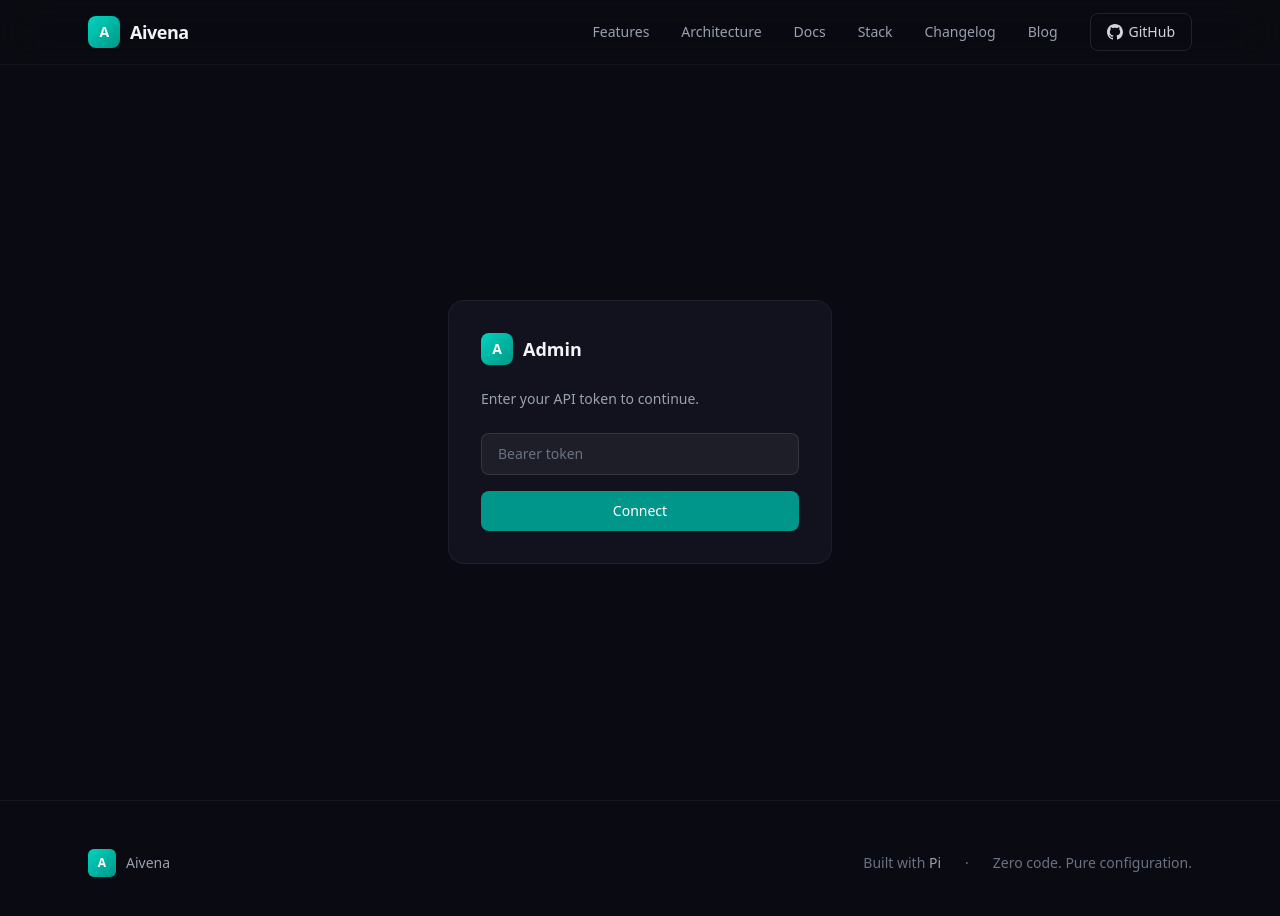
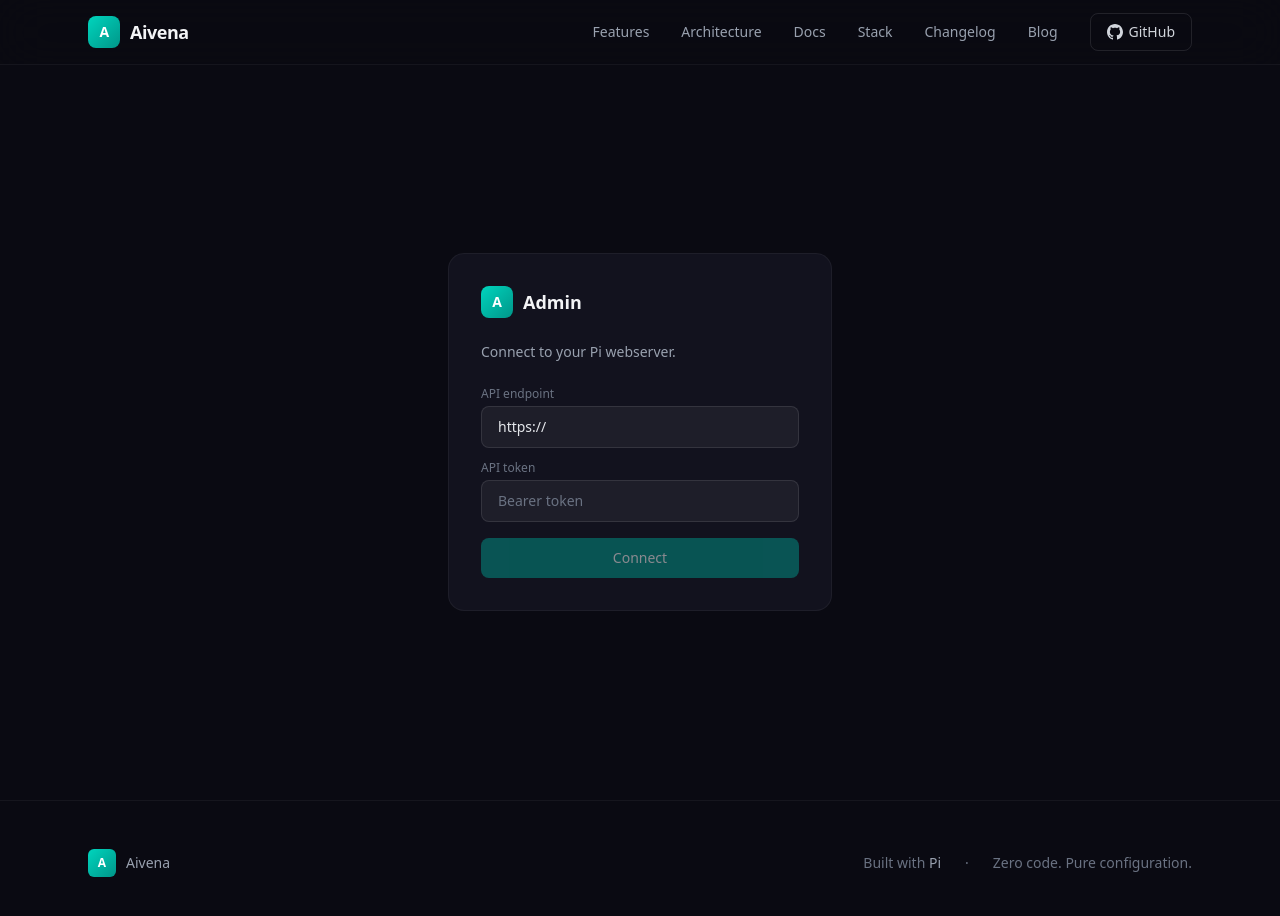
Before and after one commit to espennilsen/aivena, a SvelteKit app in the folder aivena.dev/: page /admin in a window 1280 px wide. Shown: the top 916 px of the page. Built offline with nearby package versions, Linux system fonts and the light colour scheme.

Commit message:
Admin: configurable API endpoint instead of hardcoded

```diff
--- a/aivena.dev/src/lib/admin/api.ts
+++ b/aivena.dev/src/lib/admin/api.ts
@@ -1,6 +1,20 @@
-const API_BASE = 'https://api.aivena.dev';
+let apiBase: string | null = null;
+let apiToken: string | null = null;
 
-let apiToken: string | null = null;
+export function setApiEndpoint(endpoint: string) {
+	apiBase = endpoint.replace(/\/+$/, '');
+	if (typeof localStorage !== 'undefined') {
+		localStorage.setItem('aivena-api-endpoint', apiBase);
+	}
+}
+
+export function getApiEndpoint(): string | null {
+	if (apiBase) return apiBase;
+	if (typeof localStorage !== 'undefined') {
+		apiBase = localStorage.getItem('aivena-api-endpoint');
+	}
+	return apiBase;
+}
 
 export function setApiToken(token: string) {
 	apiToken = token;
@@ -17,14 +31,23 @@ export function getApiToken(): string | null {
 	return apiToken;
 }
 
-export function clearApiToken() {
+export function clearSession() {
+	apiBase = null;
 	apiToken = null;
 	if (typeof localStorage !== 'undefined') {
+		localStorage.removeItem('aivena-api-endpoint');
 		localStorage.removeItem('aivena-api-token');
 	}
 }
 
+export function isConnected(): boolean {
+	return !!getApiEndpoint() && !!getApiToken();
+}
+
 async function request<T>(path: string, options: RequestInit = {}): Promise<T> {
+	const base = getApiEndpoint();
+	if (!base) throw new Error('API endpoint not configured');
+
 	const token = getApiToken();
 	const headers: Record<string, string> = {
 		'Content-Type': 'application/json',
@@ -34,7 +57,7 @@ async function request<T>(path: string, options: RequestInit = {}): Promise<T> {
 		headers['Authorization'] = `Bearer ${token}`;
 	}
 
-	const res = await fetch(`${API_BASE}${path}`, { ...options, headers });
+	const res = await fetch(`${base}${path}`, { ...options, headers });
 
 	if (!res.ok) {
 		const text = await res.text().catch(() => '');
--- a/aivena.dev/src/routes/admin/+layout.svelte
+++ b/aivena.dev/src/routes/admin/+layout.svelte
@@ -1,20 +1,25 @@
 <script lang="ts">
-	import { getApiToken, setApiToken, clearApiToken } from '$lib/admin/api';
+	import { isConnected, setApiEndpoint, setApiToken, clearSession, getApiEndpoint } from '$lib/admin/api';
 	import { page } from '$app/state';
 
 	let { children } = $props();
 
 	let authenticated = $state(false);
+	let endpointInput = $state('');
 	let tokenInput = $state('');
 	let sidebarOpen = $state(false);
 
-	// Check for existing token on mount
+	// Check for existing session on mount
 	$effect(() => {
-		authenticated = !!getApiToken();
+		authenticated = isConnected();
+		if (!authenticated) {
+			endpointInput = getApiEndpoint() ?? 'https://';
+		}
 	});
 
 	function login() {
-		if (tokenInput.trim()) {
+		if (endpointInput.trim() && tokenInput.trim()) {
+			setApiEndpoint(endpointInput.trim());
 			setApiToken(tokenInput.trim());
 			authenticated = true;
 			tokenInput = '';
@@ -22,8 +27,9 @@
 	}
 
 	function logout() {
-		clearApiToken();
+		clearSession();
 		authenticated = false;
+		endpointInput = 'https://';
 	}
 
 	const nav = [
@@ -61,8 +67,16 @@
 					</div>
 					<span class="text-lg font-semibold">Admin</span>
 				</div>
-				<p class="mb-6 text-sm text-gray-400">Enter your API token to continue.</p>
+				<p class="mb-6 text-sm text-gray-400">Connect to your Pi webserver.</p>
 				<form onsubmit={(e) => { e.preventDefault(); login(); }}>
+					<label class="block text-xs text-gray-500 mb-1">API endpoint</label>
+					<input
+						type="url"
+						bind:value={endpointInput}
+						placeholder="https://api.example.com"
+						class="w-full rounded-lg border border-white/10 bg-white/5 px-4 py-2.5 text-sm text-gray-200 placeholder-gray-500 outline-none focus:border-teal-500/50"
+					/>
+					<label class="mt-3 block text-xs text-gray-500 mb-1">API token</label>
 					<input
 						type="password"
 						bind:value={tokenInput}
@@ -71,7 +85,8 @@
 					/>
 					<button
 						type="submit"
-						class="mt-4 w-full rounded-lg bg-teal-600 px-4 py-2.5 text-sm font-medium text-white transition hover:bg-teal-500"
+						disabled={!endpointInput.trim() || !tokenInput.trim()}
+						class="mt-4 w-full rounded-lg bg-teal-600 px-4 py-2.5 text-sm font-medium text-white transition hover:bg-teal-500 disabled:opacity-50"
 					>
 						Connect
 					</button>
```
